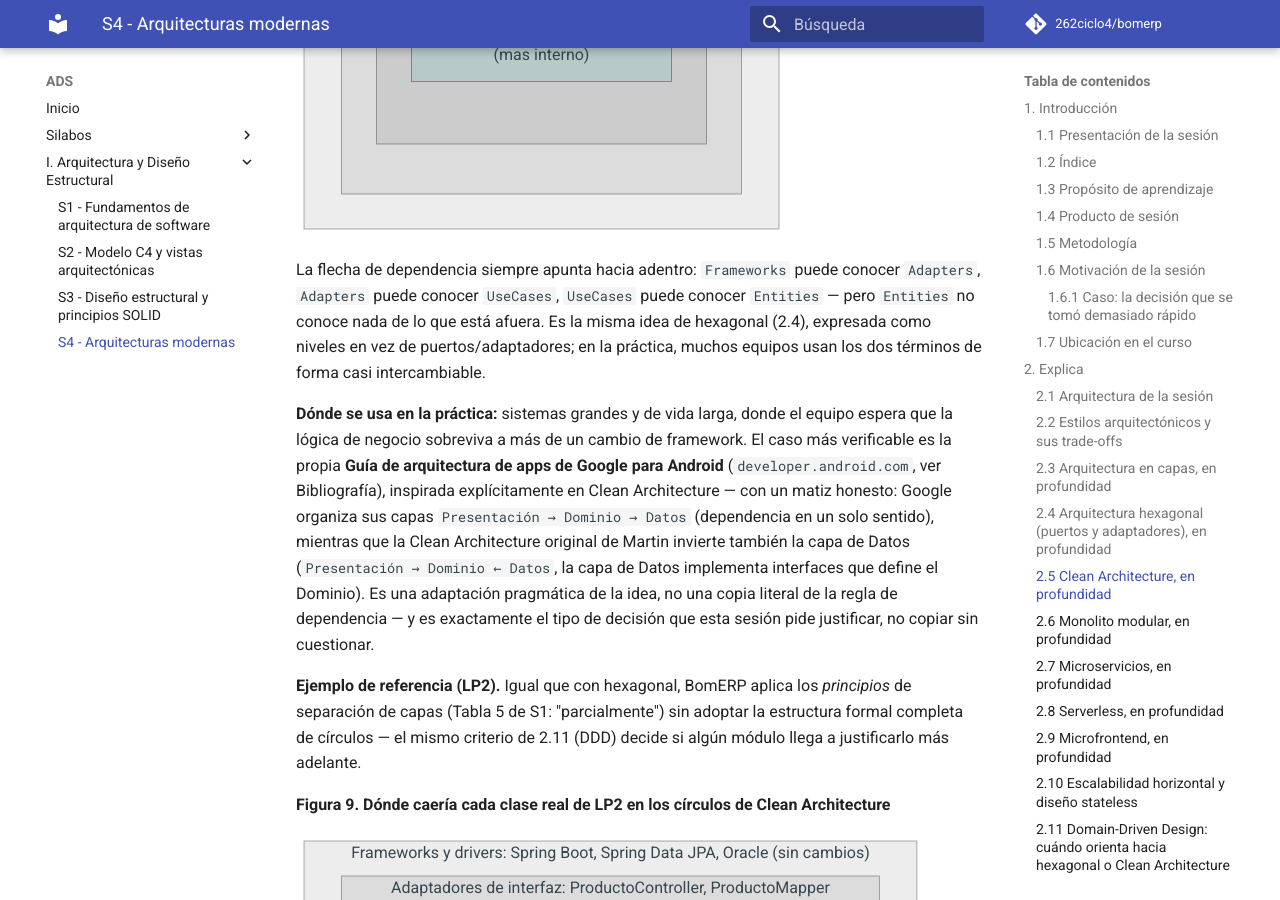
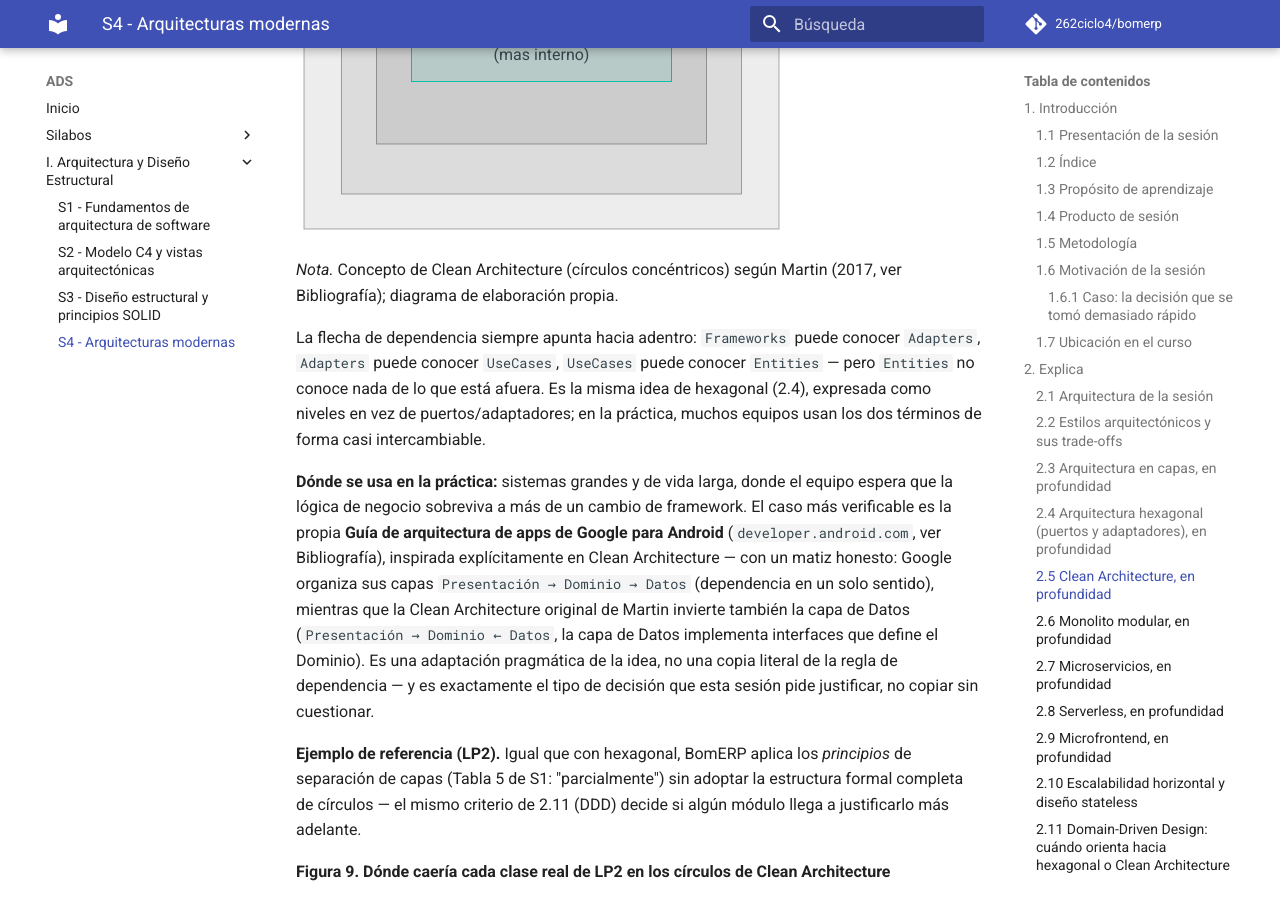
Before and after one commit to 262ciclo4/bomerp, an MkDocs documentation site: the page built from docs/ads/sesiones/S04_Arquitecturas_Modernas.md, in a window 1280 px wide and 900 px high, scrolled down 12661 px. Built offline with MkDocs 1.6.1 and Material for MkDocs 9.7.7, drawn with Linux system fonts in a browser that asks for light colours; comment, search, counter and statistics services are not loaded.

Commit message:
Sesion 4

````diff
--- a/docs/ads/sesiones/S04_Arquitecturas_Modernas.md
+++ b/docs/ads/sesiones/S04_Arquitecturas_Modernas.md
@@ -311,6 +311,8 @@ flowchart TB
         end
     end
 ```
+
+*Nota.* Concepto de Clean Architecture (círculos concéntricos) según Martin (2017, ver Bibliografía); diagrama de elaboración propia.
 
 La flecha de dependencia siempre apunta hacia adentro: `Frameworks` puede conocer `Adapters`, `Adapters` puede conocer `UseCases`, `UseCases` puede conocer `Entities` — pero `Entities` no conoce nada de lo que está afuera. Es la misma idea de hexagonal (2.4), expresada como niveles en vez de puertos/adaptadores; en la práctica, muchos equipos usan los dos términos de forma casi intercambiable.
 
````
